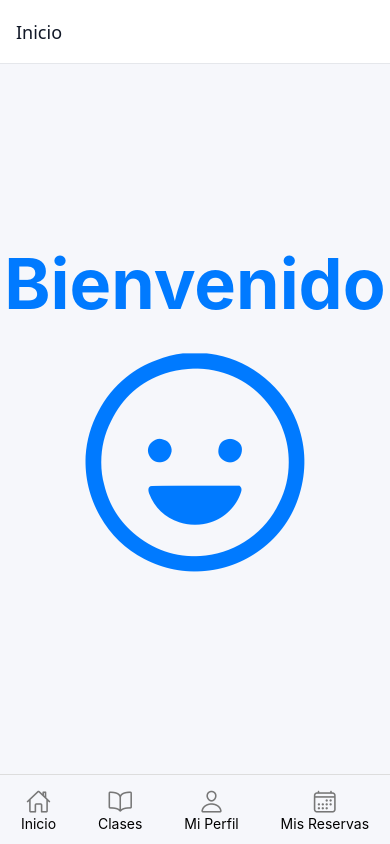
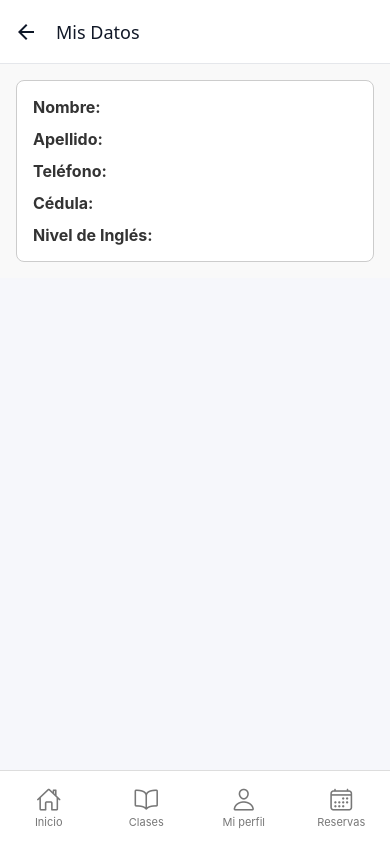
Before and after one commit to jhonsHewiths/proyectoCSV, a React Native app in the folder proyectoCSV/: screen /DatosPerfil in a window 390 px wide. Built offline with nearby package versions, Linux system fonts and the light colour scheme.

Commit message:
App terminada :)

```diff
--- a/proyectoCSV/App.js
+++ b/proyectoCSV/App.js
@@ -1,10 +1,13 @@
-import React from 'react';
+import React, { useRef, useState } from 'react';
+import { View } from 'react-native';
 import { StatusBar } from 'expo-status-bar';
 import { NavigationContainer, DefaultTheme } from '@react-navigation/native';
 import { SafeAreaProvider } from 'react-native-safe-area-context';
 import ClasesStack from './src/navigation/ClasesStack';
+import MenuGlobal from './src/components/MenuGlobal';
 import { colors } from './src/theme';
-import {ReservasProvider} from './src/components/ReservasHechas';
+import { ReservasProvider } from './src/components/ReservasHechas';
+import { UserProvider } from './src/components/RegistroHecho';
 
 const temaNavegacion = {
   ...DefaultTheme,
@@ -18,14 +21,40 @@ const temaNavegacion = {
   },
 };
 
+const obtenerRutaActiva = (state) => {
+  if (!state?.routes?.length) return null;
+
+  const ruta = state.routes[state.routes.length - 1];
+  if (ruta.state) return obtenerRutaActiva(ruta.state);
+  return ruta.name;
+};
+
 export default function App() {
+  const navigationRef = useRef(null);
+  const [rutaActiva, setRutaActiva] = useState('InicioScreen');
+
+  const navegar = (routeName) => {
+    navigationRef.current?.navigate(routeName);
+  };
+
   return (
     <SafeAreaProvider>
-      <NavigationContainer theme={temaNavegacion}>
-        <ReservasProvider>
-          <StatusBar style="dark" />
-          <ClasesStack />
-        </ReservasProvider>
+      <NavigationContainer
+        ref={navigationRef}
+        theme={temaNavegacion}
+        onStateChange={({ state }) => setRutaActiva(obtenerRutaActiva(state))}
+      >
+        <UserProvider>
+          <ReservasProvider>
+            <StatusBar style="dark" />
+            <View style={{ flex: 1 }}>
+              <View style={{ flex: 1 }}>
+                <ClasesStack />
+              </View>
+              <MenuGlobal activeRoute={rutaActiva} onNavigate={navegar} />
+            </View>
+          </ReservasProvider>
+        </UserProvider>
       </NavigationContainer>
     </SafeAreaProvider>
   );
--- /dev/null
+++ b/proyectoCSV/src/components/MenuGlobal.js
@@ -0,0 +1,74 @@
+import React from 'react';
+import { Pressable, StyleSheet, Text, View } from 'react-native';
+import { Ionicons } from '@expo/vector-icons';
+import { useUsuario } from './RegistroHecho';
+
+const menuItems = [
+    { route: 'InicioScreen', label: 'Inicio', icon: 'home' },
+    { route: 'ClasesScreen', label: 'Clases', icon: 'book' },
+    { route: 'PerfilScreen', label: 'Mi perfil', icon: 'person' },
+    { route: 'ReservasScreen', label: 'Reservas', icon: 'calendar' },
+];
+
+export default function MenuGlobal({ activeRoute, onNavigate }) {
+    const { usuario } = useUsuario();
+
+    return (
+        <View style={styles.container}>
+            {menuItems.map((item) => {
+                const route = item.route === 'PerfilScreen' && usuario ? 'DatosPerfil' : item.route;
+                const activo = activeRoute === route;
+
+                return (
+                    <Pressable
+                        key={item.route}
+                        accessibilityRole="button"
+                        accessibilityLabel={item.label}
+                        accessibilityState={{ selected: activo }}
+                        style={[styles.tab, activo && styles.tabActivo]}
+                        onPress={() => onNavigate(route)}
+                    >
+                        <Ionicons
+                            name={activo ? item.icon : `${item.icon}-outline`}
+                            size={25}
+                            color={activo ? '#007AFF' : '#777'}
+                        />
+                        <Text style={[styles.label, activo && styles.labelActivo]}>
+                            {item.label}
+                        </Text>
+                    </Pressable>
+                );
+            })}
+        </View>
+    );
+}
+
+const styles = StyleSheet.create({
+    container: {
+        height: 74,
+        flexDirection: 'row',
+        justifyContent: 'space-around',
+        alignItems: 'center',
+        borderTopWidth: 1,
+        borderTopColor: '#ddd',
+        backgroundColor: '#fff',
+    },
+    tab: {
+        flex: 1,
+        alignItems: 'center',
+        justifyContent: 'center',
+        height: '100%',
+    },
+    tabActivo: {
+        backgroundColor: '#EAF3FF',
+    },
+    label: {
+        color: '#777',
+        fontSize: 11,
+        marginTop: 2,
+    },
+    labelActivo: {
+        color: '#007AFF',
+        fontWeight: '600',
+    },
+});
--- /dev/null
+++ b/proyectoCSV/src/components/RegistroHecho.js
@@ -0,0 +1,18 @@
+import React, { createContext, useContext, useState } from 'react';
+
+const UserContext = createContext(null);
+
+export function UserProvider({ children }) {
+
+    const [usuario, setUsuario] = useState(null);
+    const registrar = (datos) => setUsuario(datos);
+
+
+    return (
+        <UserContext.Provider value={{ usuario, registrar }}>
+        {children}
+        </UserContext.Provider>
+    );
+}
+
+export const useUsuario = () => useContext(UserContext);
--- a/proyectoCSV/src/navigation/ClasesStack.js
+++ b/proyectoCSV/src/navigation/ClasesStack.js
@@ -1,10 +1,11 @@
-import react from "react";
+import React from "react";
 import { createNativeStackNavigator } from "@react-navigation/native-stack"
 import InicioScreen from "../screens/InicioScreen";
 import DetalleClasesScreen from "../screens/DetalleClasesScreen";
 import ClasesScreen from "../screens/ClasesScreen";
 import PerfilScreen from "../screens/PerfilScreen";
 import ReservasScreen from "../screens/ReservasScreen";
+import DatosPerfilScreen from "../screens/DatosPerfilScreen";
 
 const Stack = createNativeStackNavigator();
 
@@ -14,7 +15,7 @@ export default function ClassesStack() {
         <Stack.Navigator>
 
             <Stack.Screen
-                name="Home"
+                name="InicioScreen"
                 component={InicioScreen}
                 options={{title: "Inicio", headerShow: false}}
             />
@@ -34,7 +35,13 @@ export default function ClassesStack() {
             <Stack.Screen
                 name="PerfilScreen"
                 component={PerfilScreen}
-                options={{title: "Mi Perfil", headerBackTitle: 'Atras'}}
+                options={{ title: "Registro", headerBackTitle: 'Atras' }}
+            />
+
+            <Stack.Screen
+                name="DatosPerfil"
+                component={DatosPerfilScreen}
+                options={{ title: "Mis Datos", headerBackTitle: 'Atras' }}
             />
 
             <Stack.Screen
--- /dev/null
+++ b/proyectoCSV/src/screens/DatosPerfilScreen.js
@@ -0,0 +1,27 @@
+import React from 'react';
+import { View, Text, StyleSheet } from 'react-native';
+import { useUsuario } from '../components/RegistroHecho';
+
+export default function DatosScreen() {
+
+  const { usuario } = useUsuario();
+
+  return (
+    <View style={styles.container}>
+      <View style={styles.card}>
+        <Text style={styles.label}>Nombre: <Text style={styles.valor}>{usuario?.nombre}</Text></Text>
+        <Text style={styles.label}>Apellido: <Text style={styles.valor}>{usuario?.apellido}</Text></Text>
+        <Text style={styles.label}>Teléfono: <Text style={styles.valor}>{usuario?.telefono}</Text></Text>
+        <Text style={styles.label}>Cédula: <Text style={styles.valor}>{usuario?.cedula}</Text></Text>
+        <Text style={styles.label}>Nivel de Inglés: <Text style={styles.valor}>{usuario?.nivelIngles}</Text></Text>
+      </View>
+    </View>
+  );
+}
+
+const styles = StyleSheet.create({
+  container: { padding: 16, justifyContent: 'center', backgroundColor: '#f9f9f9' },
+  card: { backgroundColor: '#fff', padding: 16, borderRadius: 8, borderWidth: 1, borderColor: '#ccc', gap: 12 },
+  label: { fontSize: 16, fontWeight: 'bold', color: '#333' },
+  valor: { fontWeight: 'normal', color: '#666' }
+});
--- a/proyectoCSV/src/screens/InicioScreen.js
+++ b/proyectoCSV/src/screens/InicioScreen.js
@@ -1,126 +1,35 @@
-import React, {useState} from "react";
-import { View, Text, Pressable, StyleSheet } from "react-native";
-import { useNavigation } from '@react-navigation/native';
+import React from "react";
+import { View, Text, StyleSheet } from "react-native";
 import { Ionicons } from "@expo/vector-icons";
 
-export default function menuTab({}){
-
-    const [tabPress] = useState("inicioScreen");
-    const navigation = useNavigation();
-
+export default function InicioScreen() {
     return (
         <View style={styles.container}>
-
             <View style={styles.contenido}>
-
-                <Text style={[styles.titulo, { color: "#007AFF", fontSize: 70}]}>
+                <Text style={[styles.titulo, { color: "#007AFF", fontSize: 70 }]}>
                     Bienvenido
                 </Text>
-
                 <Ionicons
                     name="happy-outline"
                     size={250}
-                    color= "#007AFF"
+                    color="#007AFF"
                 />
-
             </View>
-
-            <View style={styles.tabs}>
-
-                <Pressable
-                    style={styles.tab}
-                    onPress={() => navigation.navigate('InicioScreen')}
-                >
-
-                    <Ionicons
-                        name={tabPress === "InicioScreen" ? "home" : "home-outline"}
-                        size={25}
-                        color={tabPress === "InicioScreen" ? "#007AFF" : "#777"}
-                    />
-
-                    <Text>Inicio</Text>
-
-                </Pressable>
-
-                <Pressable
-                    style={styles.tab}
-                    onPress={() => navigation.navigate('ClasesScreen')}
-                >
-
-                    <Ionicons
-                        name={tabPress === "ClasesScreen" ? "book" : "book-outline"}
-                        size={25}
-                        color={tabPress === "ClasesScreen" ? "#007AFF" : "#777"}
-                    />
-
-                    <Text>Clases</Text>
-
-                </Pressable>
-
-                <Pressable
-                    style={styles.tab}
-                    onPress={() => navigation.navigate('PerfilScreen')}
-                >
-
-                    <Ionicons
-                        name={tabPress === "PerfilScreen" ? "person" : "person-outline"}
-                        size={25}
-                        color={tabPress === "PerfilScreen" ? "#007AFF" : "#777"}
-                    />
-
-                    <Text>Mi Perfil</Text>
-
-                </Pressable>
-
-                <Pressable
-                    style={styles.tab}
-                    onPress={() => navigation.navigate('ReservasScreen')}
-                >
-
-                    <Ionicons
-                        name={tabPress === "ReservasScreen" ? "calendar" : "calendar-outline"}
-                        size={25}
-                        color={tabPress === "ReservasScreen" ? "#007AFF" : "#777"}
-                    />
-
-                    <Text>Mis Reservas</Text>
-
-                </Pressable>
-
-            </View>
-
         </View>
-    )
-
-
+    );
 }
 
 const styles = StyleSheet.create({
   container: {
     flex: 1,
   },
-
   contenido: {
     flex: 1,
     justifyContent: "center",
     alignItems: "center",
   },
-
   titulo: {
     fontSize: 25,
     fontWeight: "bold",
   },
-
-  tabs: {
-    height: 70,
-    flexDirection: "row",
-    borderTopWidth: 1,
-    borderTopColor: "#ddd",
-    justifyContent: "space-around",
-    alignItems: "center",
-  },
-
-  tab: {
-    alignItems: "center",
-  },
 });
--- a/proyectoCSV/src/screens/PerfilScreen.js
+++ b/proyectoCSV/src/screens/PerfilScreen.js
@@ -1,7 +1,9 @@
 import React, { useState } from 'react';
 import { View, Text, TextInput, Pressable, Alert, StyleSheet, ScrollView } from 'react-native';
+import { useUsuario } from '../components/RegistroHecho';
 
-export default function FormularioScreen() {
+export default function FormularioScreen({ navigation }) {
+  const { registrar } = useUsuario();
   const [form, setForm] = useState({
     nombre: '',
     apellido: '',
@@ -24,7 +26,20 @@ export default function FormularioScreen() {
 
   const handleEnviar = () => {
     if (!validar()) return;
-    Alert.alert('Registro exitoso', `Bienvenido, ${form.nombre} ${form.apellido}`);
+
+    Alert.alert(
+      'Registro exitoso',
+      `Bienvenido, ${form.nombre} ${form.apellido}`,
+      [
+        {
+          text: 'OK',
+          onPress: () => {
+            registrar(form);
+            navigation.navigate('DatosPerfil');
+          }
+        }
+      ]
+    );
   };
 
   return (
```
